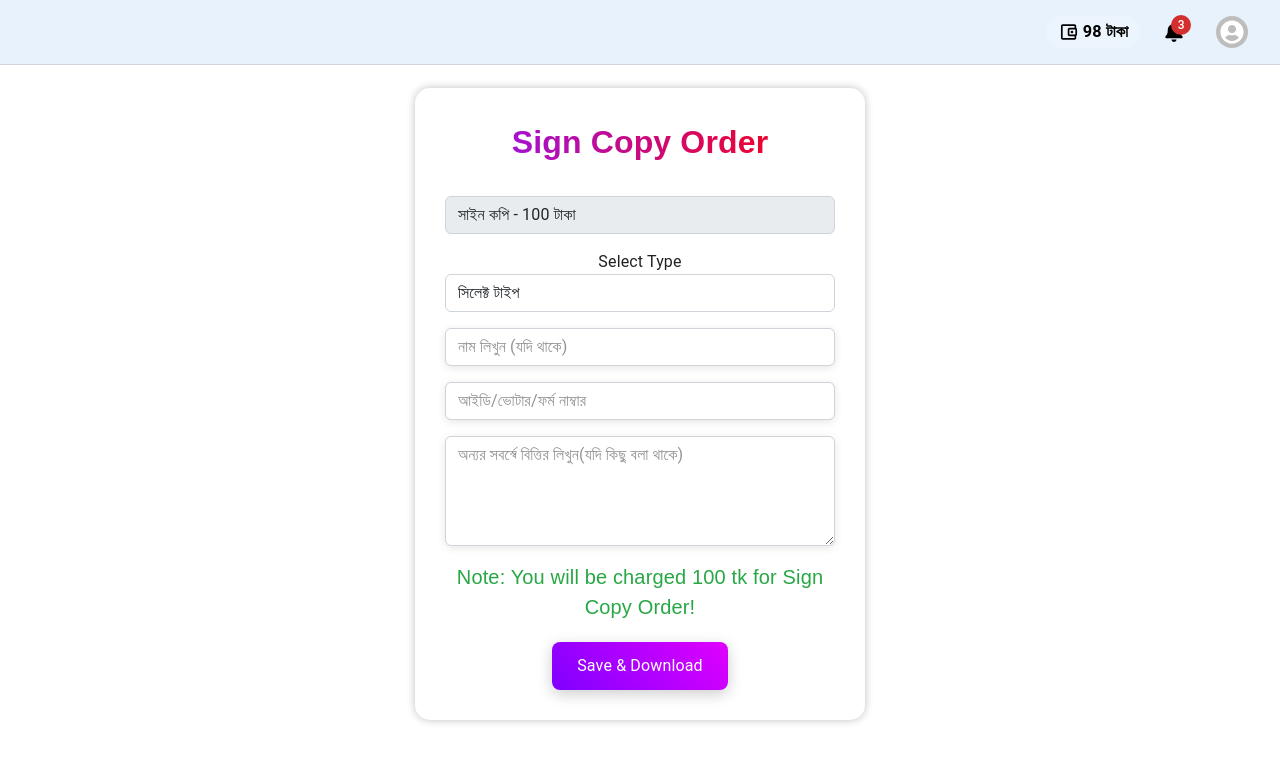
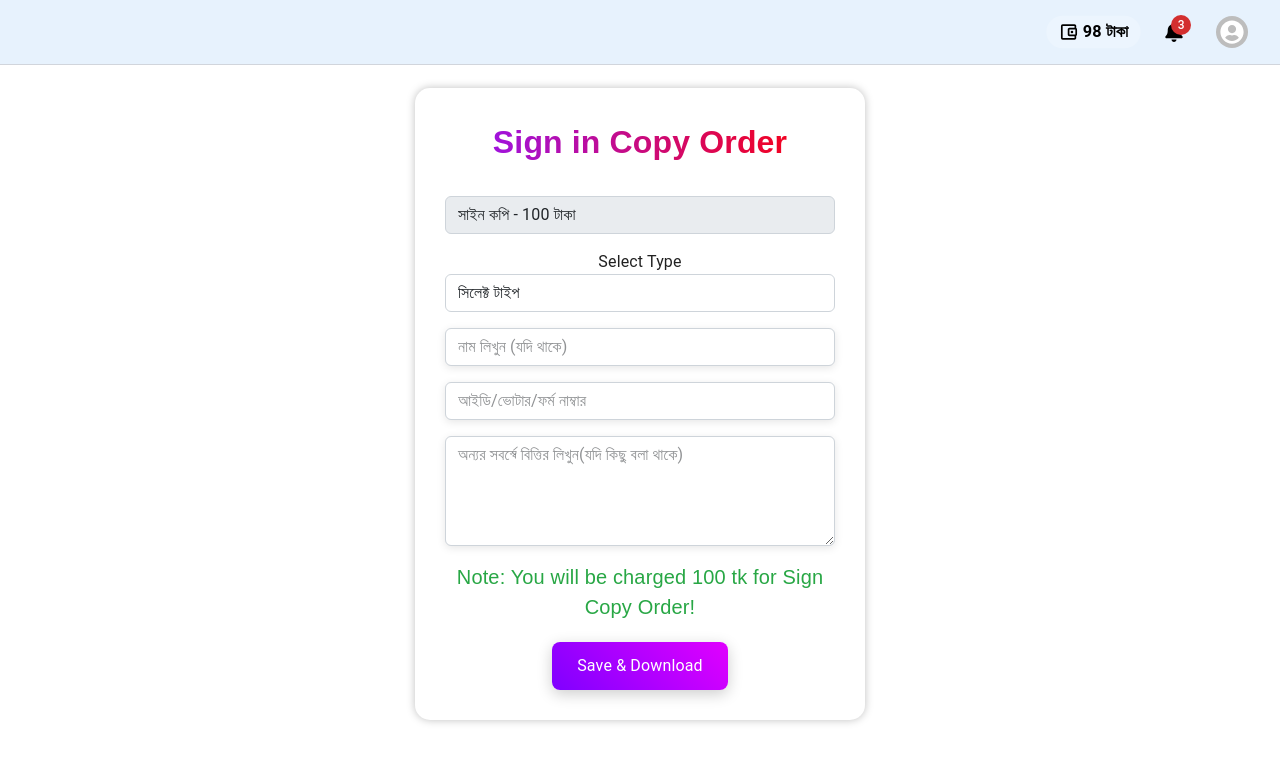
Before and after one commit to rakib3719/our-denmark, a Next.js app: page /sign-copy in a window 1280 px wide. Shown: the top 762 px of the page. Built offline with nearby package versions, Linux system fonts and the light colour scheme; some icons are missing.

Commit message:
in order form added title

```diff
--- a/src/components/OrderForm.jsx
+++ b/src/components/OrderForm.jsx
@@ -19,12 +19,12 @@
 
 import React from 'react';
 import  "../styles/OrderForm.css";
-const OrderForm = () => {
+const OrderForm = ({title}) => {
     return (
         <div>
           <div className='flex justify-center'>
           <div className ="card1">
-                <h3>Sign Copy Order</h3>
+                <h3>{title}</h3>
                 <form method="POST" enctype="multipart/form-data">
 
                     <div className ="mb-3">
--- a/src/pages/ServerCopy.jsx
+++ b/src/pages/ServerCopy.jsx
@@ -4,7 +4,7 @@ import React from 'react';
 const ServerCopy = () => {
     return (
         <div>
-            <OrderForm />
+            <OrderForm title='Server Copy Order' />
         </div>
     );
 };
--- a/src/pages/SignCopy.jsx
+++ b/src/pages/SignCopy.jsx
@@ -5,7 +5,7 @@ const SignCopy = () => {
     return (
         <div>
 
-            <OrderForm />
+            <OrderForm title={'Sign in Copy Order'}/>
         </div>
     );
 };
```
